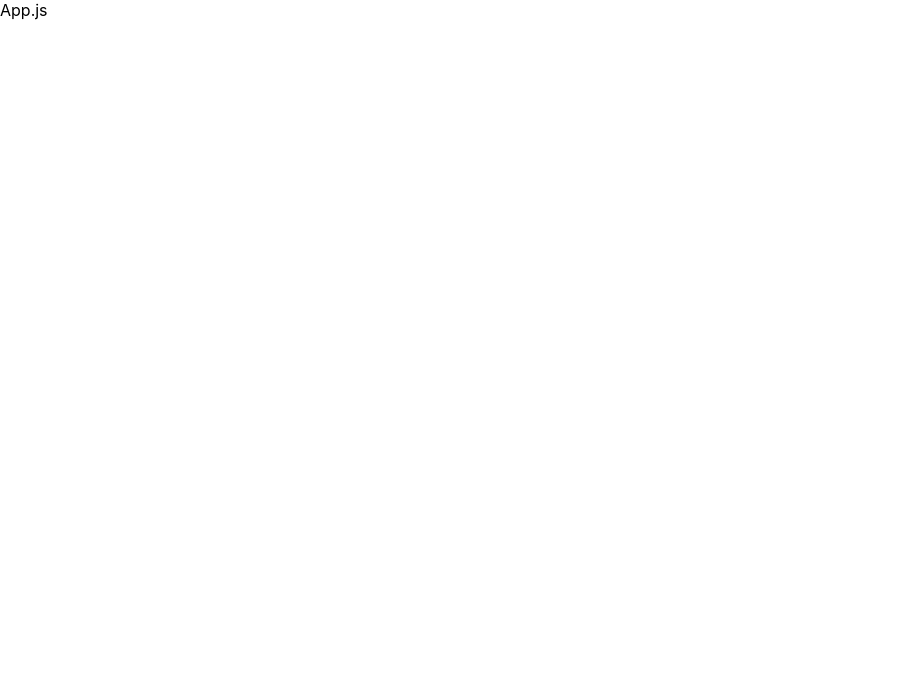
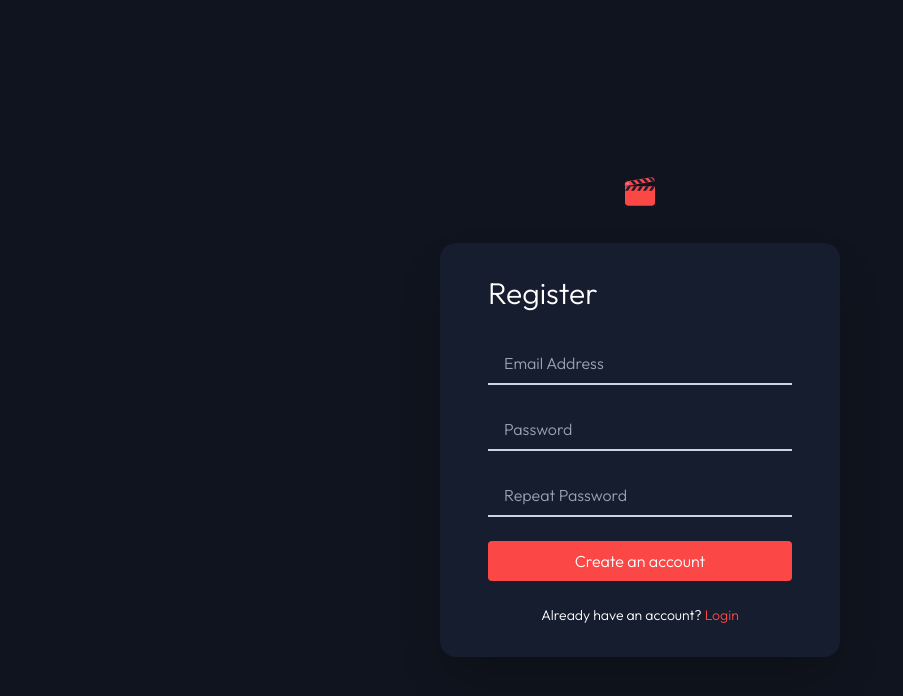
Before and after one commit to someswar177/CineVault-MERN, a React (Create React App) app in the folder client/: page /signup in a window 1280 px wide. Shown: the top 696 px of the page, without its empty margins (0-903 px from the left). Built offline with nearby package versions, Linux system fonts and the light colour scheme.

Commit message:
updated existing files

```diff
--- a/client/src/App.css
+++ b/client/src/App.css
@@ -1,38 +1,75 @@
-.App {
-  text-align: center;
+@import url('https://fonts.googleapis.com/css2?family=Outfit:wght@300;500&display=swap');
+
+@tailwind base;
+@tailwind components;
+@tailwind utilities;
+
+
+:root {
+  --code-color: darkred;
+  --code-bg-color: #f6f6f6;
+  --code-font-size: 14px;
+  --code-line-height: 1.4;
+  --scroll-bar-color: #c5c5c5;
+  --scroll-bar-bg-color: #f6f6f6;
 }
 
-.App-logo {
-  height: 40vmin;
-  pointer-events: none;
+
+*{
+  margin: 0;
+  padding: 0;
+  box-sizing: border-box;
+  font-family: 'Outfit',sans-serif;
+  scroll-behavior: smooth;
+
 }
 
-@media (prefers-reduced-motion: no-preference) {
-  .App-logo {
-    animation: App-logo-spin infinite 20s linear;
-  }
+* {
+  scrollbar-width: thin;
+  scrollbar-color: var(--scroll-bar-color) var(--scroll-bar-bg-color);
 }
 
-.App-header {
-  background-color: #282c34;
+
+*::-webkit-scrollbar {
+  height: 4px;
+  width: 2px;
+}
+
+
+*::-webkit-scrollbar-thumb {
+  background-color: white;
+  border-radius: 15px;
+}
+
+body::-webkit-scrollbar{
+  display: none;
+}
+
+body{
+  min-width: 100vw;
   min-height: 100vh;
-  display: flex;
-  flex-direction: column;
-  align-items: center;
-  justify-content: center;
-  font-size: calc(10px + 2vmin);
+  position: relative;
+  top:0;
+  left:0;
+  right: 0;
+  bottom: 0;
+  overflow-x:hidden;
+  overflow-y: scroll;
+}
+
+img{
+  max-width: 100%;
+}
+
+.clap path{
+  fill: #FC4747;
+}
+
+
+.clap g {
+  fill: #161d2f;
+}
+
+.play fill{
   color: white;
 }
-
-.App-link {
-  color: #61dafb;
-}
-
-@keyframes App-logo-spin {
-  from {
-    transform: rotate(0deg);
-  }
-  to {
-    transform: rotate(360deg);
-  }
-}
--- /dev/null
+++ b/client/src/App.js
@@ -0,0 +1,54 @@
+import './App.css';
+import React, { lazy, Suspense } from 'react';
+import { BrowserRouter as Router, Routes, Route } from 'react-router-dom';
+import { AuthProvider } from './AuthContext.jsx';
+const Login = lazy(() => import('./pages/Login.jsx'));
+const SignUp = lazy(() => import('./pages/SignUp.jsx'));
+// const Home = lazy(() => import('./pages/Home.jsx'));
+const Layout = lazy(() => import('./components/Layout.jsx'));
+// const Tv = lazy(() => import('./pages/Tv.jsx'))
+// const Movies = lazy(() => import('./pages/Movies.jsx'))
+// const Bookmark = lazy(() => import('./pages/Bookmark.jsx'))
+// const Profile = lazy(() => import('./pages/Profile.jsx'))
+// const Details = lazy(() => import('./pages/Details.jsx'))
+// import Login from './pages/Login.jsx';
+// import SignUp from './pages/SignUp.jsx';
+// import Home from './pages/Home.jsx';
+// import Layout from './components/Layout.jsx'
+// import Tv from './pages/Tv.jsx';
+// import Movies from './pages/Movies.jsx'
+// import Bookmark from './pages/Bookmark.jsx'
+// import Profile from './pages/Profile.jsx'
+// import Details from './pages/Details.jsx'
+
+
+
+function App() {
+
+  return (
+    <AuthProvider>
+      <Router>
+        <Suspense fallback={<div className='flex items-center justify-center min-h-screen bg-bgdarkb text-white'>Loading....</div>}>
+          <div className="App min-w-screen min-h-screen">
+            <Routes>
+              <Route path='/' element={<Layout />}>
+                {/* <Route index element={<Home />} />
+                <Route path='tv' element={<Tv />} />
+                <Route path='movies' element={<Movies />} />
+                <Route path='bookmarks' element={<Bookmark />} />
+                <Route path='profile' element={<Profile />} />
+                <Route path=':id' element={<Details />} />
+                <Route path='tv/:id' element={<Details />} />
+                <Route path='movies/:id' element={<Details />} /> */}
+              </Route>
+              <Route path='/login' element={<Login />} />
+              <Route path='/signup' element={<SignUp />} />
+            </Routes>
+          </div>
+        </Suspense>
+      </Router>
+    </AuthProvider>
+  );
+}
+
+export default App;
--- a/client/src/App.jsx
+++ /dev/null
@@ -1,9 +0,0 @@
-function App() {
-    return (
-        <div className="App">
-            App.js
-        </div>
-    );
-}
-
-export default App;
--- a/client/src/AuthContext.jsx
+++ b/client/src/AuthContext.jsx
@@ -38,12 +38,12 @@ export const AuthProvider = ({ children }) => {
     }
 
     checkAuthentication();
-  }, [cookies])
+  }, [])
 
 
   const login = async (email, password) => {
     try {
-      const response = await axios.post('http://localhost:3000/login', {
+      const response = await axios.post('http://localhost:4000/login', {
         email,
         password,
       });
--- a/client/src/components/Layout.jsx
+++ b/client/src/components/Layout.jsx
@@ -56,7 +56,9 @@ const Layout = () => {
                             Login
                         </a>
                     )}
-
+                    {/* <Link to={"/profile"}>
+                        <img src="/images/demo1-avatar.jpg" className='w-10 border-2 rounded-full border-white' alt="" />
+                    </Link> */}
                 </div>
             </nav >
             <Outlet />
--- a/client/src/index.css
+++ /dev/null
@@ -1,13 +0,0 @@
-body {
-  margin: 0;
-  font-family: -apple-system, BlinkMacSystemFont, 'Segoe UI', 'Roboto', 'Oxygen',
-    'Ubuntu', 'Cantarell', 'Fira Sans', 'Droid Sans', 'Helvetica Neue',
-    sans-serif;
-  -webkit-font-smoothing: antialiased;
-  -moz-osx-font-smoothing: grayscale;
-}
-
-code {
-  font-family: source-code-pro, Menlo, Monaco, Consolas, 'Courier New',
-    monospace;
-}
--- a/client/src/index.js
+++ b/client/src/index.js
@@ -1,7 +1,7 @@
 import React from 'react';
 import ReactDOM from 'react-dom/client';
-import './index.css';
-import App from './App';
+import App from './App.js';
+
 
 const root = ReactDOM.createRoot(document.getElementById('root'));
 root.render(
--- a/client/src/pages/Login.jsx
+++ b/client/src/pages/Login.jsx
@@ -1,22 +1,27 @@
-import React, { useEffect, useState } from "react";
-import { useAuth } from "../AuthContext";
-import {useNavigate} from 'react-router-dom';
-import { FcClapperboard } from 'react-icons/fc';
+import React, { useState, useEffect } from 'react'
+import { useNavigate } from 'react-router-dom';
+import { FcClapperboard } from 'react-icons/fc'
+import { useAuth } from '../AuthContext.jsx';
 
-export default function Login(){
-    const [email,setEmail] = useState("");
-    const [password,setPassword] = useState("");
+
+
+
+const Login = () => {
+
+    const [email, setEmail] = useState("");
+    const [password, setPassword] = useState("");
+    // const [user,setUser] = useState({})
     const [errorEmail, setErrorEmail] = useState("");
     const [errorPass, setErrorPass] = useState("");
     const [response, setResponse] = useState("");
-    const {user , login} = useAuth();
+    const { user, login } = useAuth();
     const navigate = useNavigate();
 
-    useEffect(()=>{
-        if(user){
+    useEffect(() => {
+        if (user) {
             navigate('/')
         }
-    },[user,navigate,response])
+    }, [user, navigate, response]);
 
     function validateEmail(e) {
         const emailregx = /^[a-zA-Z0-9._%+-]+@[a-zA-Z0-9.-]+\.[a-zA-Z]{2,}$/;
@@ -116,3 +121,5 @@ export default function Login(){
         </div>
     )
 }
+
+export default Login
--- a/client/src/pages/SignUp.jsx
+++ b/client/src/pages/SignUp.jsx
@@ -2,6 +2,7 @@ import React, { useState } from 'react'
 import { FcClapperboard } from 'react-icons/fc'
 import { useNavigate } from 'react-router-dom';
 import axios from 'axios';
+// import https from 'https';
 
 
 const SignUp = () => {
@@ -79,7 +80,7 @@ const SignUp = () => {
         if (error.email === "" && error.password === "" && error.repeatPassword === "" && user.email !== "" && user.password !== "" && user.repeatPass !== "") {
             const configuration = {
                 method: "post",
-                url: "http://localhost:3000/signup",
+                url: "http://localhost:4000/signup",
                 data: {
                     email,
                     password
--- /dev/null
+++ b/client/tailwind.config.js
@@ -0,0 +1,29 @@
+/** @type {import('tailwindcss').Config} */
+module.exports = {
+  content: [
+    "./src/**/*.{js,jsx,ts,tsx}",
+  ],
+  theme: {
+    extend: {
+      colors:{
+        // transparent: 'transparent',
+        // current: 'currentColor',
+        // black: colors.black,
+        // white: colors.white,
+        // emerald: colors.emerald,
+        // indigo: colors.indigo,
+        // yellow: colors.yellow,
+        // stone: colors.warmGray,
+        // sky: colors.lightBlue,
+        // neutral: colors.trueGray,
+        // gray: colors.coolGray,
+        // slate: colors.blueGray,
+        'bgdarkb':'#10141E',
+        'bgblue':'#161d2f',
+        'greyblue':'#5A698F',
+        'redcol':'#FC4747'
+      },
+    },
+  },
+  plugins: [],
+}
```
Also changed, not shown: client/package.json (+9 -5 lines), 2 other files (tests, documents, lock files or other folders).
